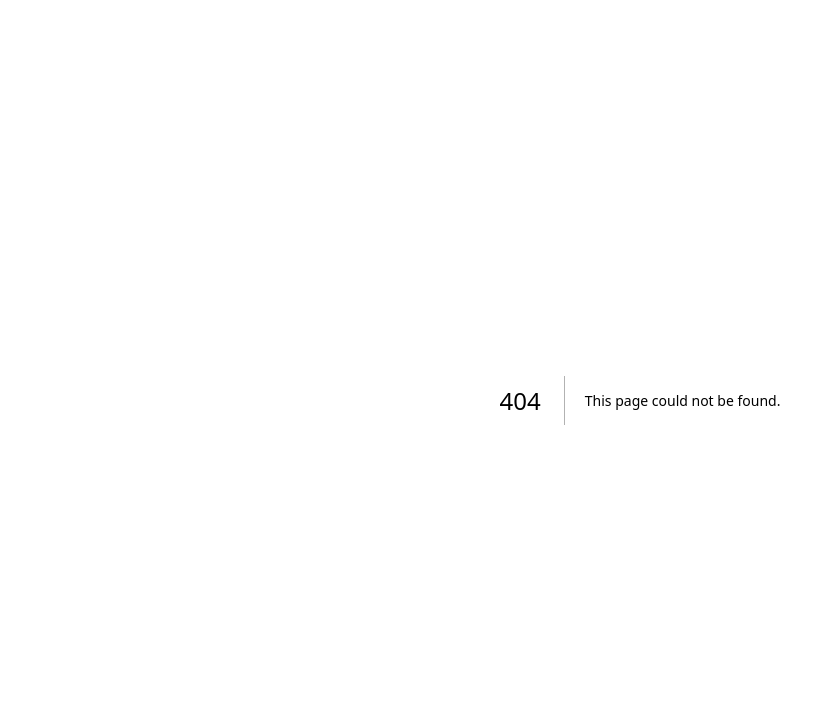
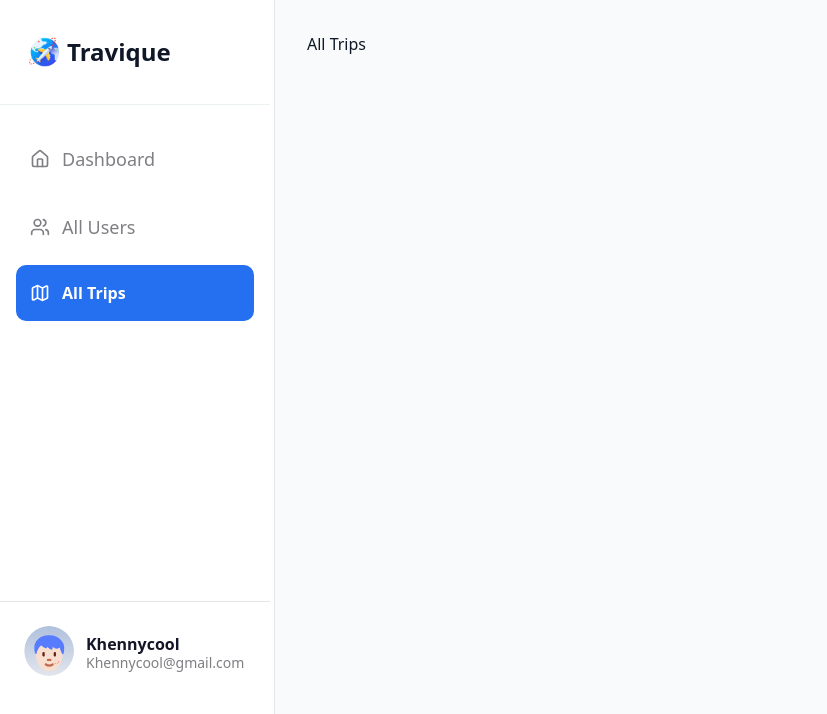
Before and after one commit to Kolawole-kehinde/Travique, a Next.js app: page /dashboard/trips in a window 1280 px wide. Before the commit this address had no page. Shown: the top 714 px of the page, without its empty margins (0-827 px from the left). Built offline with nearby package versions, Linux system fonts and the light colour scheme.

Commit message:
Sidebar completed

```diff
--- /dev/null
+++ b/app/(dashboard)/dashboard/trips/page.tsx
@@ -0,0 +1,11 @@
+import React from 'react'
+
+const page = () => {
+  return (
+    <div>
+      <h1>All Trips</h1>
+    </div>
+  )
+}
+
+export default page
--- /dev/null
+++ b/app/(dashboard)/dashboard/users/page.tsx
@@ -0,0 +1,11 @@
+import React from 'react'
+
+const page = () => {
+  return (
+    <div>
+      <h1> All Users</h1>
+    </div>
+  )
+}
+
+export default page
--- a/app/globals.css
+++ b/app/globals.css
@@ -45,14 +45,13 @@
 }
 
 :root {
-  --radius: 0.625rem;
+  --primary: #256FF1;
   --background: oklch(1 0 0);
   --foreground: oklch(0.145 0 0);
   --card: oklch(1 0 0);
   --card-foreground: oklch(0.145 0 0);
   --popover: oklch(1 0 0);
   --popover-foreground: oklch(0.145 0 0);
-  --primary: oklch(0.205 0 0);
   --primary-foreground: oklch(0.985 0 0);
   --secondary: oklch(0.97 0 0);
   --secondary-foreground: oklch(0.205 0 0);
@@ -118,6 +117,6 @@
     @apply border-border outline-ring/50;
   }
   body {
-    @apply bg-background text-foreground;
+    @apply bg-background text-foreground ;
   }
 }
--- a/app/layout.tsx
+++ b/app/layout.tsx
@@ -1,20 +1,16 @@
 import type { Metadata } from "next";
-import { Geist, Geist_Mono, Plus_Jakarta_Sans } from "next/font/google";
+import { Figtree, Plus_Jakarta_Sans } from "next/font/google";
 import "./globals.css";
 
-const geistSans = Geist({
-  variable: "--font-geist-sans",
+const figtree = Figtree({
   subsets: ["latin"],
-});
-
-const geistMono = Geist_Mono({
-  variable: "--font-geist-mono",
-  subsets: ["latin"],
+  variable: "--font-figtree",
+  display: "swap",
 });
 
 const jakarta = Plus_Jakarta_Sans({
+  subsets: ["latin"],
   variable: "--font-jakarta",
-  subsets: ["latin"],
   display: "swap",
 });
 
@@ -30,9 +26,7 @@ export default function RootLayout({
 }) {
   return (
     <html lang="en">
-      <body
-        className={`${geistSans.variable} ${geistMono.variable} ${jakarta.variable} antialiased font-jakarta`}
-      >
+      <body className={`${figtree.variable} antialiased font-sans`}>
         {children}
       </body>
     </html>
--- a/features/dashboard/Sidebar.tsx
+++ b/features/dashboard/Sidebar.tsx
@@ -1,10 +1,21 @@
+"use client"
+import { Home, LogOut, Map, Users } from 'lucide-react';
 import Image from 'next/image'
+import Link from 'next/link';
+import { usePathname } from 'next/navigation';
 import React from 'react'
 
+const links = [
+  { name: "Dashboard", icon: Home, href: "/dashboard" },
+  { name: "All Users", icon: Users, href: "/dashboard/users" },
+  { name: "All Trips", icon: Map, href: "/dashboard/trips" },
+];
+
 const Sidebar = () => {
+  const pathname = usePathname();
   return (
-   <aside className='w-[270px]'>
-       <div className='flex items-center justify-center gap-2 py-8 border-b border-[#ECF2EF]'>
+    <aside className='w-[270px] fixed'>
+      <div className='flex items-center gap-2 py-9 px-[29px] border-b border-[#ECF2EF]'>
         <Image
           src="/images/logo.png"
           alt="Logo"
@@ -13,6 +24,37 @@ const Sidebar = () => {
         />
         <h1 className='text-2xl font-bold font-jakarta'>Travique</h1>
       </div>
+      <nav className="mt-6 space-y-2 px-4">
+        {links.map(({ name, icon: Icon, href }) => (
+          <Link
+            key={name}
+            href={href}
+            className={`flex items-center gap-3  py-[18px] px-3.5 rounded-[10px]  font-medium ${pathname === href
+                ? "bg-primary text-white font-semibold text-base leading-5"
+                : "text-[#7F7E83] text-lg leading-6 hover:bg-gray-100"
+              }`}
+          >
+            <Icon className="w-5 h-5" />
+            {name}
+          </Link>
+        ))}
+      </nav>
+
+
+      <div className="flex items-center gap-3 p-6 border-t mt-[280px]">
+        <Image
+          src="/images/user.png"
+          alt="User"
+          width={50}
+          height={50}
+          className="rounded-full"
+        />
+        <div className="flex-1">
+          <p className="font-semibold text-base leading-6 text-[#141627]">Khennycool</p>
+          <p className="text-sm text-[#7F7E83] leading-3.5">Khennycool@gmail.com</p>
+        </div>
+        <LogOut className="text-red-500 size-2.5 cursor-pointer" />
+      </div>
     </aside>
   )
 }
```
Also changed, not shown: public/images/user.png (added). Lines whose indentation alone changed are shown as unchanged.
